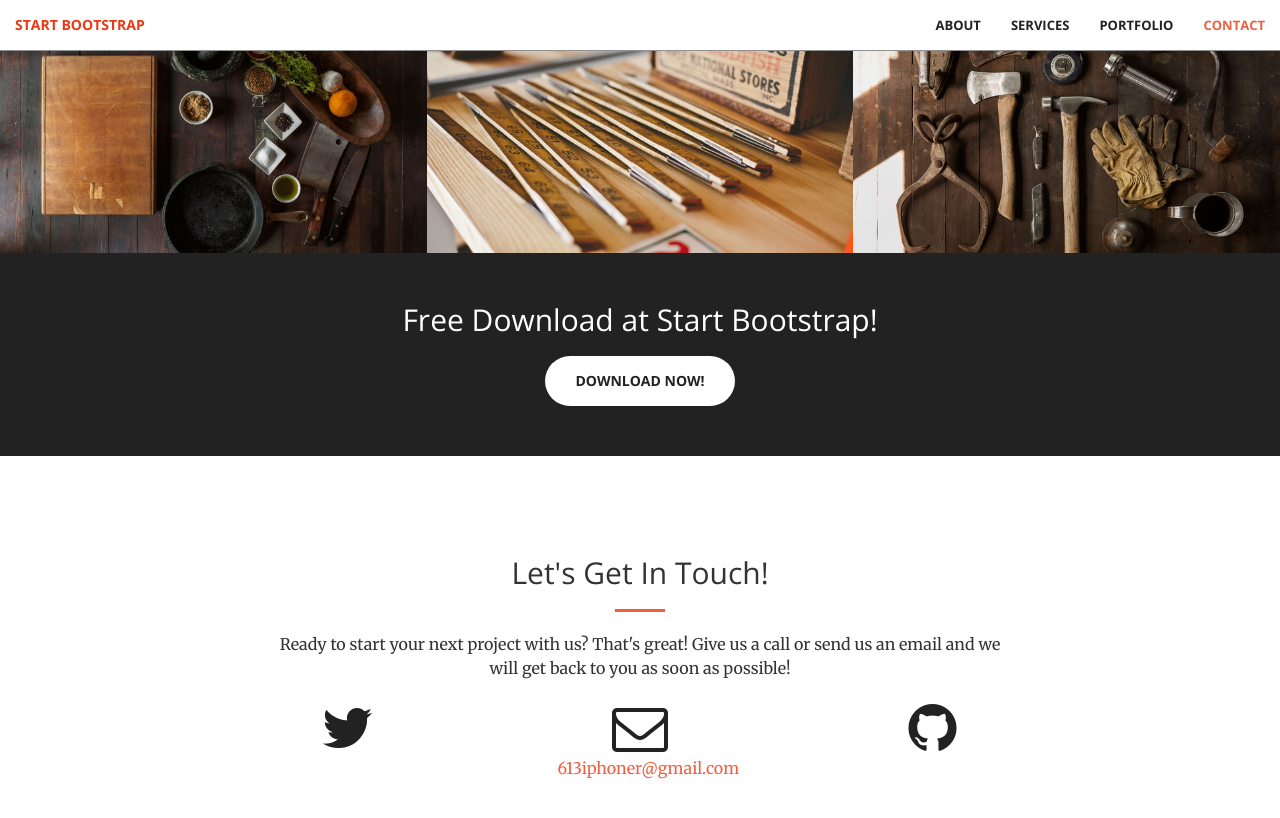
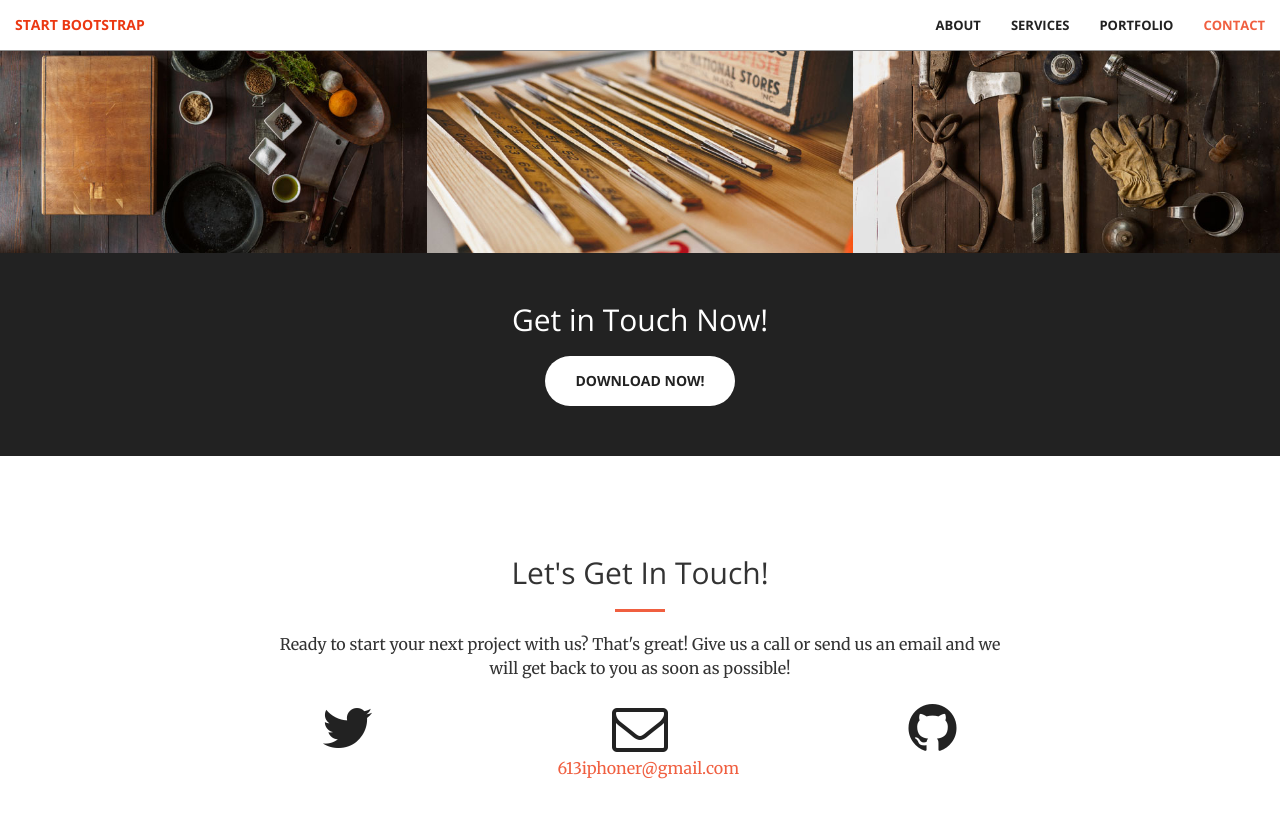
Before and after one commit to SuhaibElkomy/613iphonerepair, a Jekyll site: the page built from index.html, in a window 1280 px wide and 900 px high, scrolled down 1981 px. Shown: the top 818 px of the window. Built offline with Jekyll 4.4.1, drawn with Linux system fonts in a browser that asks for light colours.

Commit message:
Update aside.html

```diff
--- a/_includes/aside.html
+++ b/_includes/aside.html
@@ -1,7 +1,7 @@
   <aside class="bg-dark">
       <div class="container text-center">
           <div class="call-to-action">
-              <h2>Free Download at Start Bootstrap!</h2>
+              <h2>Get in Touch Now!</h2>
               <a href="#" class="btn btn-default btn-xl wow tada">Download Now!</a>
           </div>
       </div>
```
